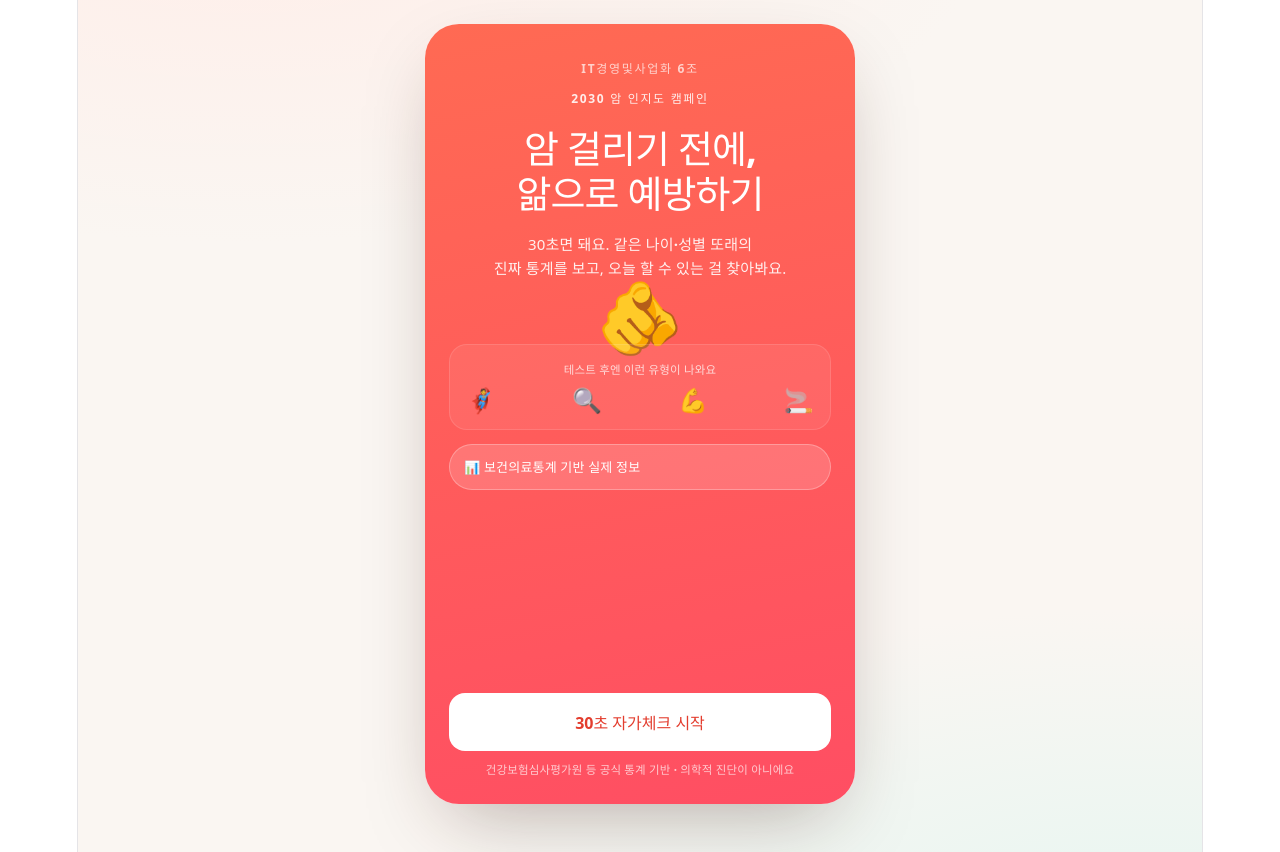
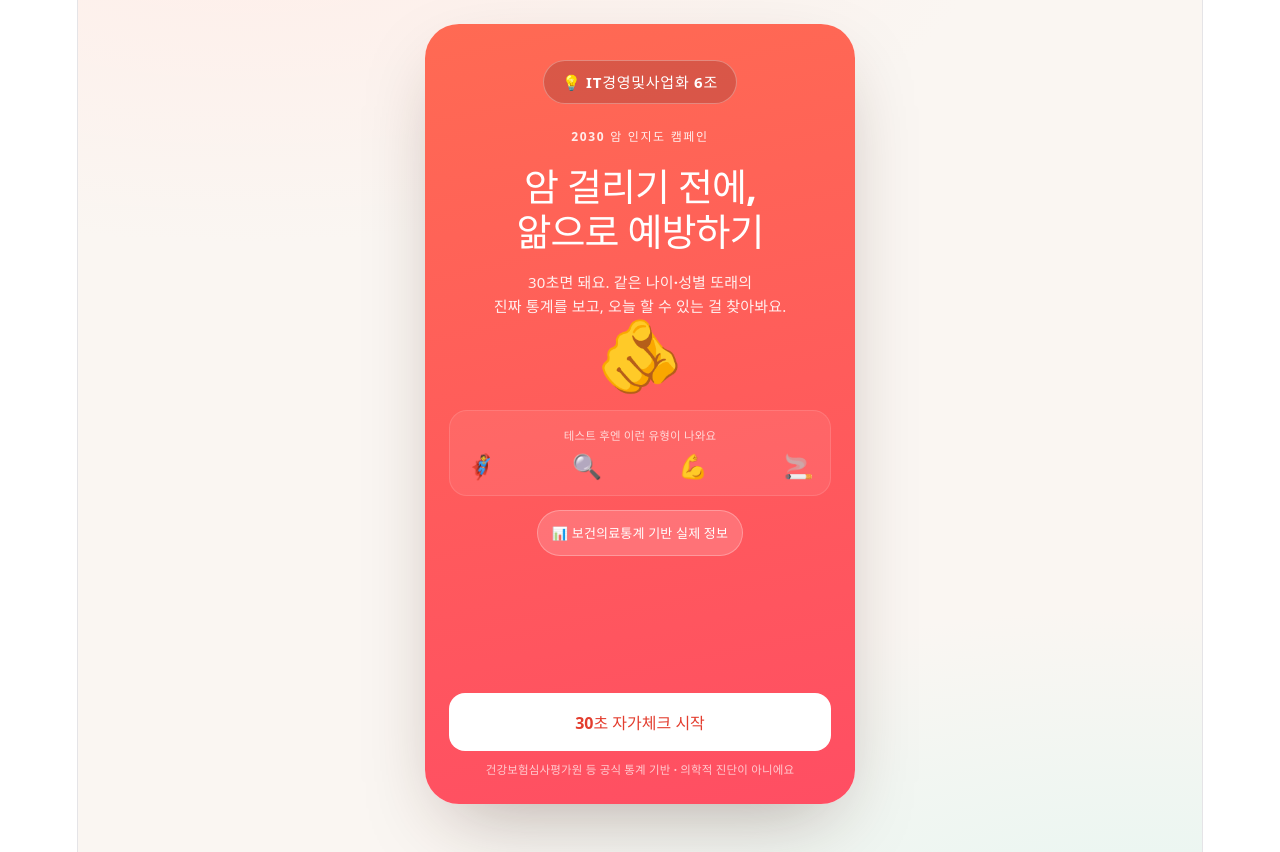
Before and after one commit to chzhclq8959-png/my-app, a React (Vite) app: page / in a window 1280 px wide. Built offline with nearby package versions, Linux system fonts and the light colour scheme.

Commit message:
수정 내용

```diff
--- a/src/App.jsx
+++ b/src/App.jsx
@@ -250,26 +250,46 @@ function Landing({ onStart }) {
   return (
     <div className="scr land">
       <div className="pad">
-        <div style={{height:6}} />
-        <div className="eyebrow" style={{ color: "rgba(255, 255, 255, 0.7)", marginBottom: "4px" }}>
-          IT경영및사업화 6조
+        <div style={{height:10}} />
+
+        {/* 👇 수정된 부분 1: 조 이름 강조 (반투명 뱃지 스타일 적용) */}
+        <div style={{
+          alignSelf: "center", /* 가운데 정렬 */
+          background: "rgba(0, 0, 0, 0.15)", /* 반투명 어두운 배경으로 대비 효과 */
+          color: "#fff",
+          padding: "8px 18px",
+          borderRadius: "99px",
+          fontWeight: "900",
+          fontSize: "15px",
+          letterSpacing: "0.05em",
+          marginBottom: "20px",
+          border: "1px solid rgba(255,255,255,0.3)"
+        }}>
+          💡 IT경영및사업화 6조
         </div>
-        <div className="eyebrow">2030 암 인지도 캠페인</div>
+        {/* 👆 여기까지 */}
+
+        <div className="eyebrow" style={{ textAlign: "center" }}>2030 암 인지도 캠페인</div>
         <div style={{height:14}} />
-        <div className="h1">암 걸리기 전에,<br/>앎으로 예방하기</div>
+        <div className="h1" style={{ textAlign: "center" }}>암 걸리기 전에,<br/>앎으로 예방하기</div>
         <div style={{height:16}} />
-        <div className="body" style={{color:"rgba(255,255,255,.9)"}}>
+        <div className="body" style={{color:"rgba(255,255,255,.9)", textAlign: "center"}}>
           30초면 돼요. 같은 <b>나이·성별 또래</b>의<br/>진짜 통계를 보고, 오늘 할 수 있는 걸 찾아봐요.
         </div>
         <div style={{height:22}} />
+
         <div className="bigYou">🫵</div>
-        <div style={{height:16}} />
+
+        {/* 👇 수정된 부분 2: 이모지와 박스 사이 겹침 해결 */}
+        <div style={{height: 44}} /> {/* 기존 16에서 44로 늘려서 간격 충분히 확보 */}
+        {/* 👆 여기까지 */}
+
         <div className="preview">
           <div className="tiny" style={{color:"rgba(255,255,255,.75)", marginBottom:9}}>테스트 후엔 이런 유형이 나와요</div>
           <div className="previewrow">{DEX_ORDER.slice(0,4).map(c=> <span key={c}>{TYPES[c].emoji}</span>)}</div>
         </div>
         <div style={{height:14}} />
-        <div className="badge">📊 보건의료통계 기반 실제 정보</div>
+        <div className="badge" style={{ alignSelf: "center" }}>📊 보건의료통계 기반 실제 정보</div>
 
         <div style={{flex:1, minHeight:16}} />
         <button className="btn startbtn" onClick={onStart}>30초 자가체크 시작</button>
```
